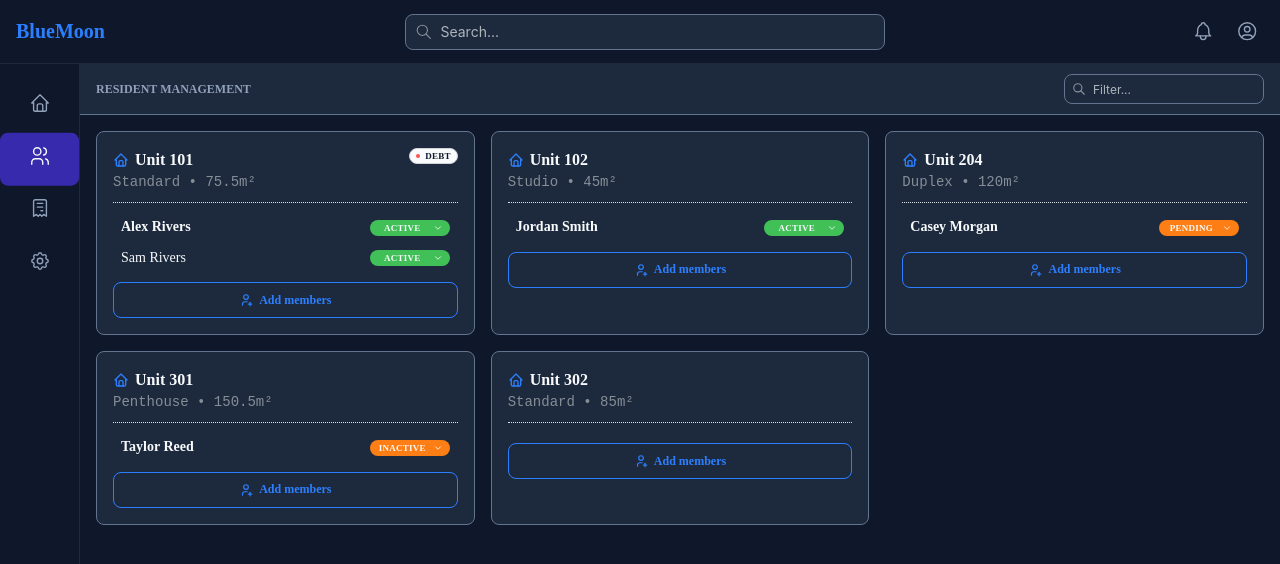
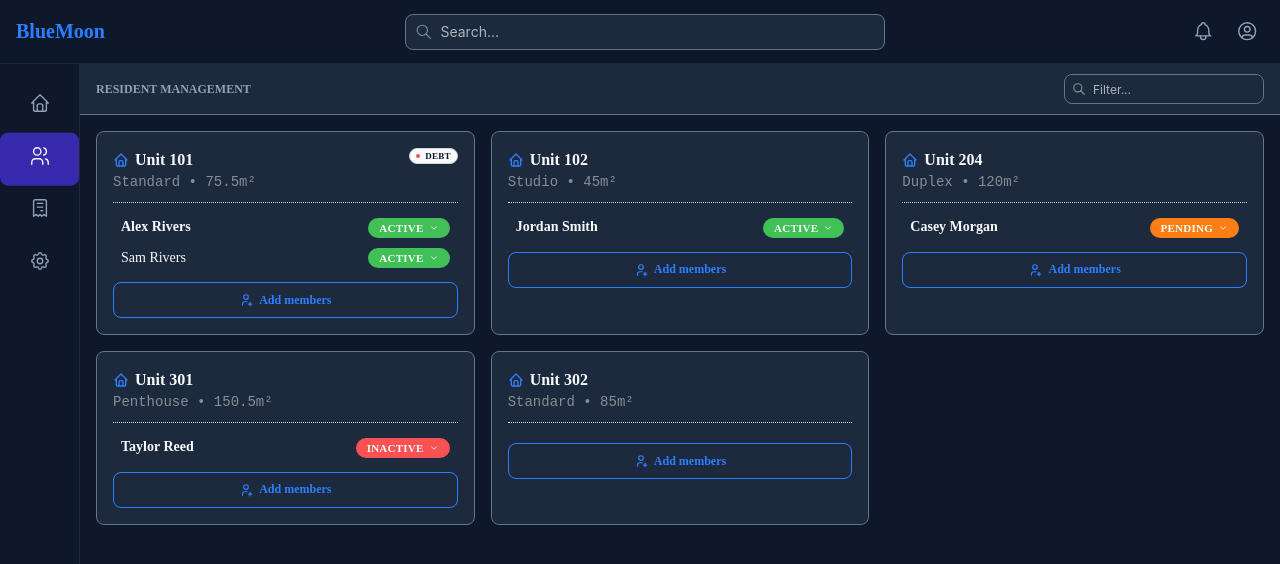
Before and after one commit to FairyHmm/BlueMoon, a React (Vite) app: page /residents in a window 1280 px wide. Shown: the top 564 px of the page. Built offline with nearby package versions, Linux system fonts and the light colour scheme.

Commit message:
feat: Added registryConfigs.js to use enum instead of hard coding residents statuses

```diff
--- a/src/components/modules/residents/ResidentRow.jsx
+++ b/src/components/modules/residents/ResidentRow.jsx
@@ -1,8 +1,14 @@
 import { Group, Text, ActionIcon, Menu, Badge } from "@mantine/core";
 import { IconUserStar, IconTrash, IconChevronDown } from "@tabler/icons-react";
 import classes from "../../../styles/components/modules/residents/resident-row.module.css";
+import {
+  RESIDENT_STATUS,
+  getStatusConfig,
+} from "../../../data/registryConfigs";
 
 export default function ResidentRow({ res, onUpdate, onRemove }) {
+  const statusCfg = getStatusConfig(res.status);
+
   return (
     <Group wrap="nowrap" className={classes["resident-item"]} gap="xs">
       {/* 1. Name Section: Automatically shows Star if head */}
@@ -46,7 +52,6 @@ export default function ResidentRow({ res, onUpdate, onRemove }) {
           position="bottom-end"
           withinPortal
           shadow="md"
-          // This maps the library's internal elements to your CSS module
           classNames={{
             dropdown: classes.dropdown,
             item: classes.item,
@@ -54,21 +59,22 @@ export default function ResidentRow({ res, onUpdate, onRemove }) {
         >
           <Menu.Target>
             <Badge
-              size="xs"
               className={classes["status-badge"]}
-              color={res.status === "active" ? "green" : "orange"}
+              color={statusCfg.color}
               rightSection={<IconChevronDown size={10} />}
             >
-              {res.status}
+              {statusCfg.label}
             </Badge>
           </Menu.Target>
           <Menu.Dropdown>
-            <Menu.Item onClick={() => onUpdate(res.id, { status: "active" })}>
-              Active
-            </Menu.Item>
-            <Menu.Item onClick={() => onUpdate(res.id, { status: "pending" })}>
-              Pending
-            </Menu.Item>
+            {Object.values(RESIDENT_STATUS).map((status) => (
+              <Menu.Item
+                key={status.value}
+                onClick={() => onUpdate(res.id, { status: status.value })}
+              >
+                {status.label}
+              </Menu.Item>
+            ))}
           </Menu.Dropdown>
         </Menu>
       </Group>
--- /dev/null
+++ b/src/data/registryConfigs.js
@@ -0,0 +1,21 @@
+export const RESIDENT_STATUS = {
+  ACTIVE: {
+    value: "active",
+    label: "Active",
+    color: "green",
+  },
+  PENDING: {
+    value: "pending",
+    label: "Pending",
+    color: "orange",
+  },
+  INACTIVE: {
+    value: "inactive",
+    label: "Inactive",
+    color: "red",
+  },
+};
+
+export const getStatusConfig = (statusValue) =>
+  Object.values(RESIDENT_STATUS).find((s) => s.value === statusValue) ||
+  RESIDENT_STATUS.PENDING;
```
